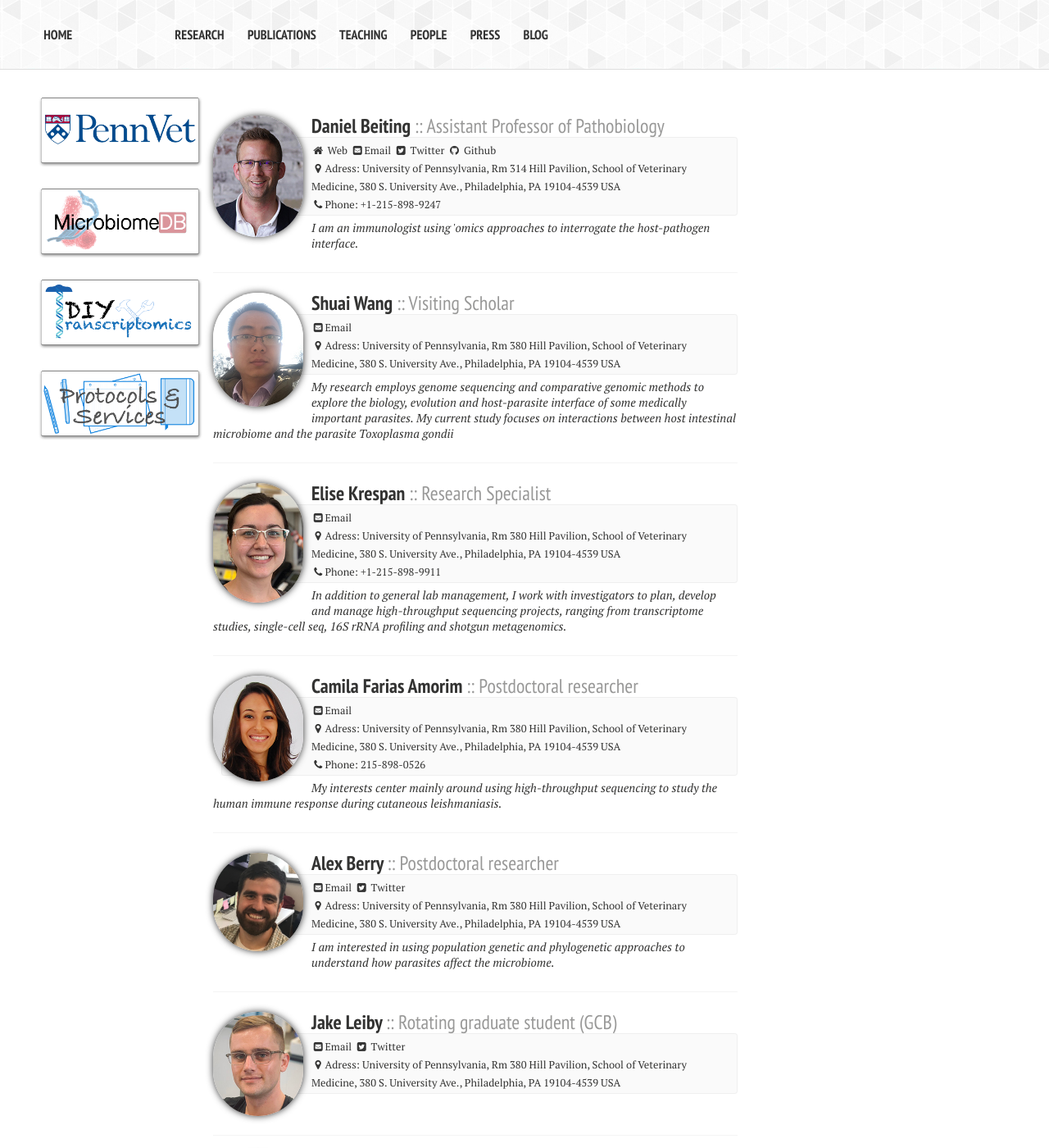
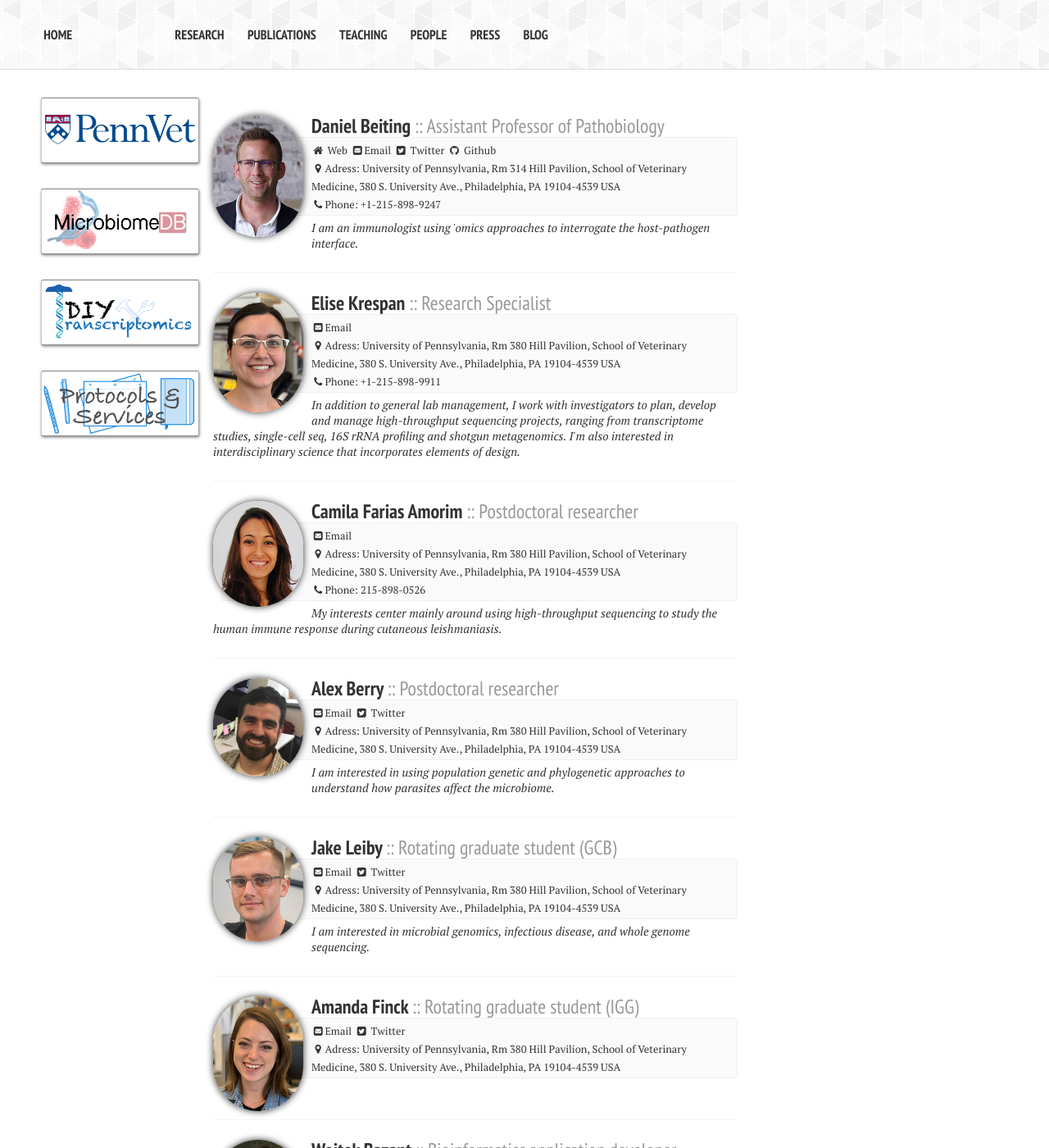
Before and after one commit to hostmicrobe/hostmicrobe.github.io, a Jekyll site: the page built from people/index.md, in a window 1280 px wide and 1400 px high. Shown: the whole window at 82% size. Built offline with Jekyll 4.4.1, drawn with Linux system fonts in a browser that asks for light colours; nearby versions of some CDN libraries; some of the changed text lies outside the part shown.

Commit message:
updates to people and pubs

```diff
--- a/_data/people.yml
+++ b/_data/people.yml
@@ -10,14 +10,6 @@
   address: University of Pennsylvania, Rm 314 Hill Pavilion, School of Veterinary Medicine, 380 S. University Ave., Philadelphia, PA 19104-4539 USA
   bio: "I am an immunologist using 'omics approaches to interrogate the host-pathogen interface."
 
-- alias: Shuai
-  name: Shuai Wang
-  role: Visiting Scholar
-  email: wshuai@upenn.edu
-  avatar: shuai.jpg
-  address: University of Pennsylvania, Rm 380 Hill Pavilion, School of Veterinary Medicine, 380 S. University Ave., Philadelphia, PA 19104-4539 USA
-  bio: "My research employs genome sequencing and comparative genomic methods to explore the biology, evolution and host-parasite interface of some medically important parasites. My current study focuses on interactions between host intestinal microbiome and the parasite Toxoplasma gondii"
-
 - alias: Elise
   name: Elise Krespan
   role: Research Specialist
@@ -26,7 +18,7 @@
   twitter:
   avatar: elise.jpg
   address: University of Pennsylvania, Rm 380 Hill Pavilion, School of Veterinary Medicine, 380 S. University Ave., Philadelphia, PA 19104-4539 USA
-  bio: "In addition to general lab management, I work with investigators to plan, develop and manage high-throughput sequencing projects, ranging from transcriptome studies, single-cell seq, 16S rRNA profiling and shotgun metagenomics."
+  bio: "In addition to general lab management, I work with investigators to plan, develop and manage high-throughput sequencing projects, ranging from transcriptome studies, single-cell seq, 16S rRNA profiling and shotgun metagenomics. I'm also interested in interdisciplinary science that incorporates elements of design."
 
 - alias: Camila
   name: Camila Farias Amorim
@@ -56,7 +48,7 @@
   twitter: LeibyJacob
   avatar: jake.jpg
   address: University of Pennsylvania, Rm 380 Hill Pavilion, School of Veterinary Medicine, 380 S. University Ave., Philadelphia, PA 19104-4539 USA
-  bio:
+  bio: "I am interested in microbial genomics, infectious disease, and whole genome sequencing."
 
 - alias: Amanda
   name: Amanda Finck
@@ -67,3 +59,13 @@
   avatar: amanda.jpg
   address: University of Pennsylvania, Rm 380 Hill Pavilion, School of Veterinary Medicine, 380 S. University Ave., Philadelphia, PA 19104-4539 USA
   bio:
+
+- alias: Wojtek
+  name: Wojtek Bazant
+  role: Bioinformatics application developer
+  email: wojciech.bazant@gmail.com
+  phone:
+  twitter:
+  avatar: wojtek.jpg
+  address: University of Pennsylvania, Rm 380 Hill Pavilion, School of Veterinary Medicine, 380 S. University Ave., Philadelphia, PA 19104-4539 USA
+  bio: "I design and build tools for database-driven interrogation of large scale microbiome datasets."
--- a/publications/index.md
+++ b/publications/index.md
@@ -12,6 +12,12 @@ comments: false
 <script async src="https://badge.dimensions.ai/badge.js" charset="utf-8"></script>
 
 ## 2019
+
+<div class="pub">
+    <h3><a href="" target="_new">The parasite kinase ROP16 is a key virulence factor that acts in cis and trans and mediates suppression of T cell responses</a></h3>
+    <span class="pub-authors">Chen L*, Christian DA*, Kochanowsky JA, Phan AT, Clark J, Wang S, Berry C, Oh J, Chen X, Roos DS, <span class="pub-member-author">Beiting DP</span>, Koshy AA, Hunter CA</span>
+    <span class="pub-journal"><i>Journal of Experimental Medicine</i>. <b>in press</b></span>
+</div>
 
 <div class="pub">
     <h3><a href="" target="_new">OHMI: The Ontology of Host-Microbiome Interactions</a></h3>
```
Also changed, not shown: images/wojtek.jpg (added).
